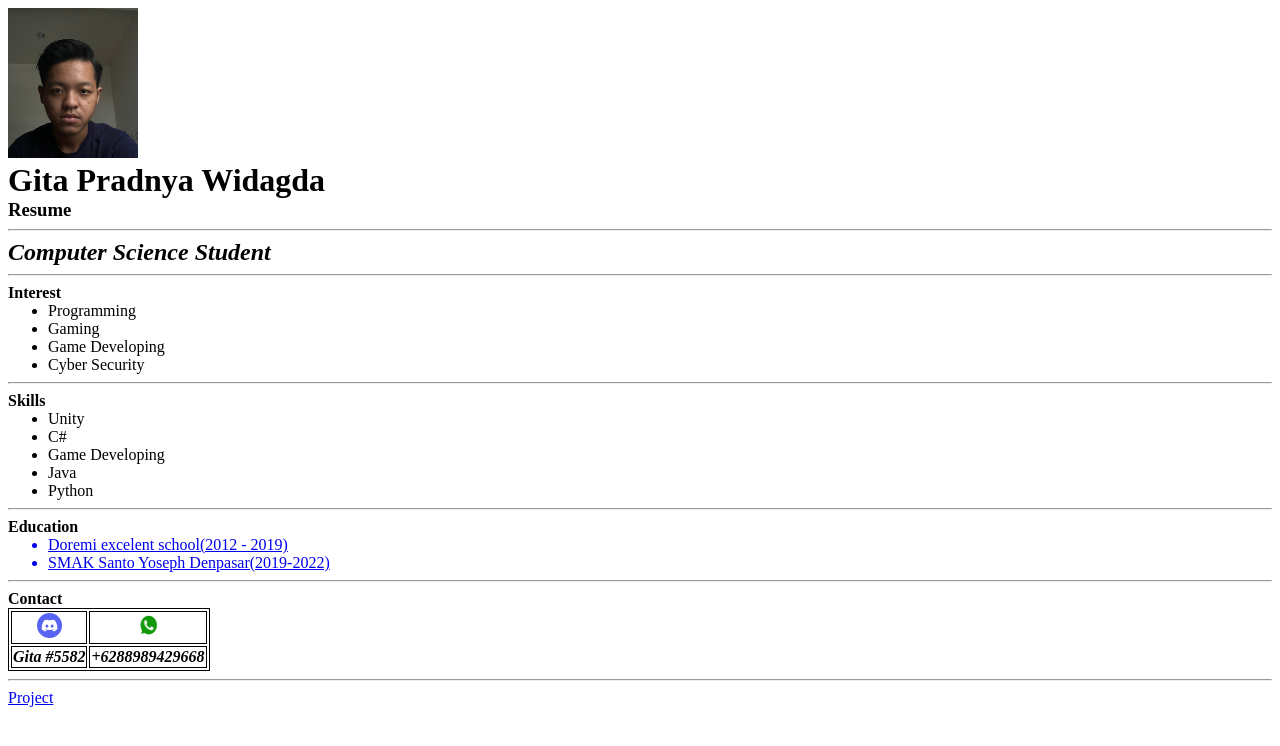
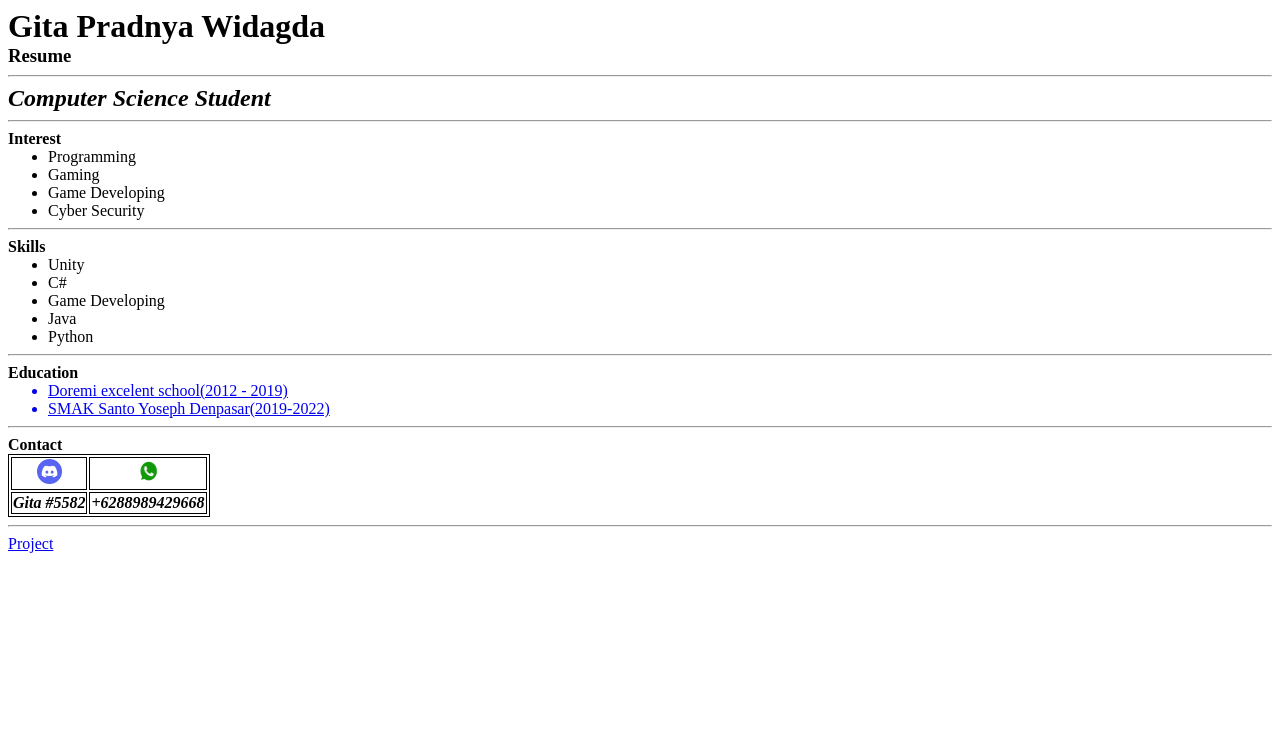
Before and after one commit to TaigahG/Resume, a plain HTML site: page Resume/index.html in a window 1280 px wide. Drawn offline with Linux system fonts and the light colour scheme.

Commit message:
Update index.html

```diff
--- a/Resume/index.html
+++ b/Resume/index.html
@@ -8,7 +8,6 @@
     <title>Document</title>
   </head>
   <body>
-    <img src="IMG_1176.jpg"/>
     <h1>Gita Pradnya Widagda</h1>
     <h3>Resume</h3>
     <hr />
```
